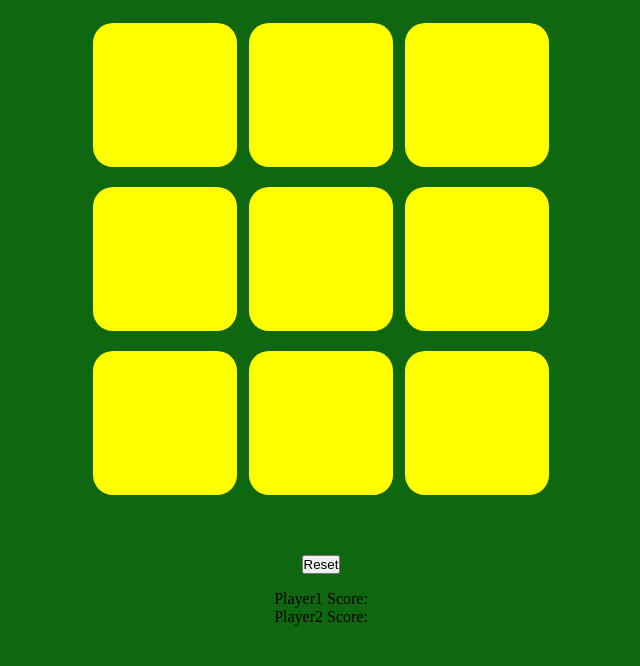
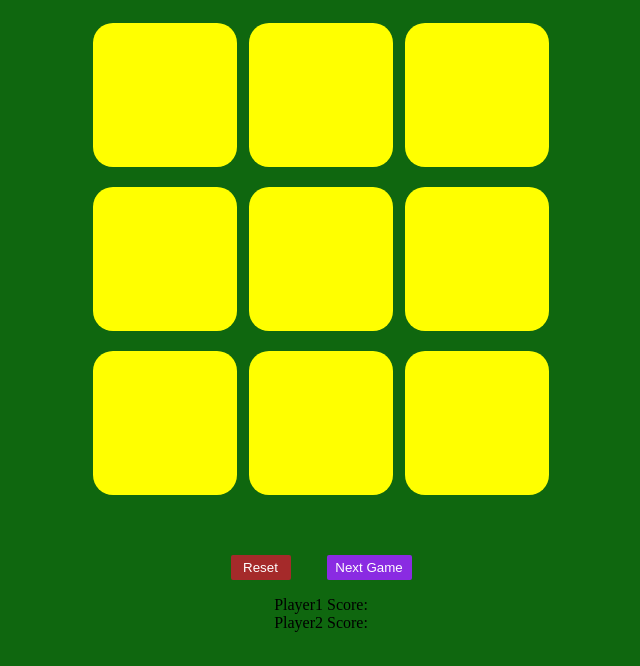
Before and after one commit to dipak-4321/tictactoegame, a plain HTML site: page index.html in a window 1280 px wide. Shown: the part 58-724 px from the top of the page, without its empty margins (319-959 px from the left). Drawn offline with Linux system fonts and the light colour scheme.

Commit message:
newGame button has been added

```diff
--- a/index.html
+++ b/index.html
@@ -24,7 +24,10 @@
             <button class="box"></button>
         </div>
     </div>
+    <div id="twobox">
     <button id="reset" >Reset</button>
+    <button id="next">Next Game</button>
+    </div>
     <div class="playerbox">
     <p id="player1">Player1 Score:</p>
     <p id="player2">Player2 Score:</p>
--- a/style.css
+++ b/style.css
@@ -46,6 +46,22 @@ body {
     color: rgb(254, 5, 34);
 
 }
+
 #reset {
   margin: 2vmin;
+  height: 25px;
+  width: 60px;
+  border-radius: 2px;
+  border: none;
+  background-color: brown;
+  color: white;
 }
+#next {
+   height: 25px;
+  width: 85px;
+  border-radius: 2px;
+  border: none;
+  margin: 2vmin;
+  background-color: blueviolet;
+  color: white;
+}
```
